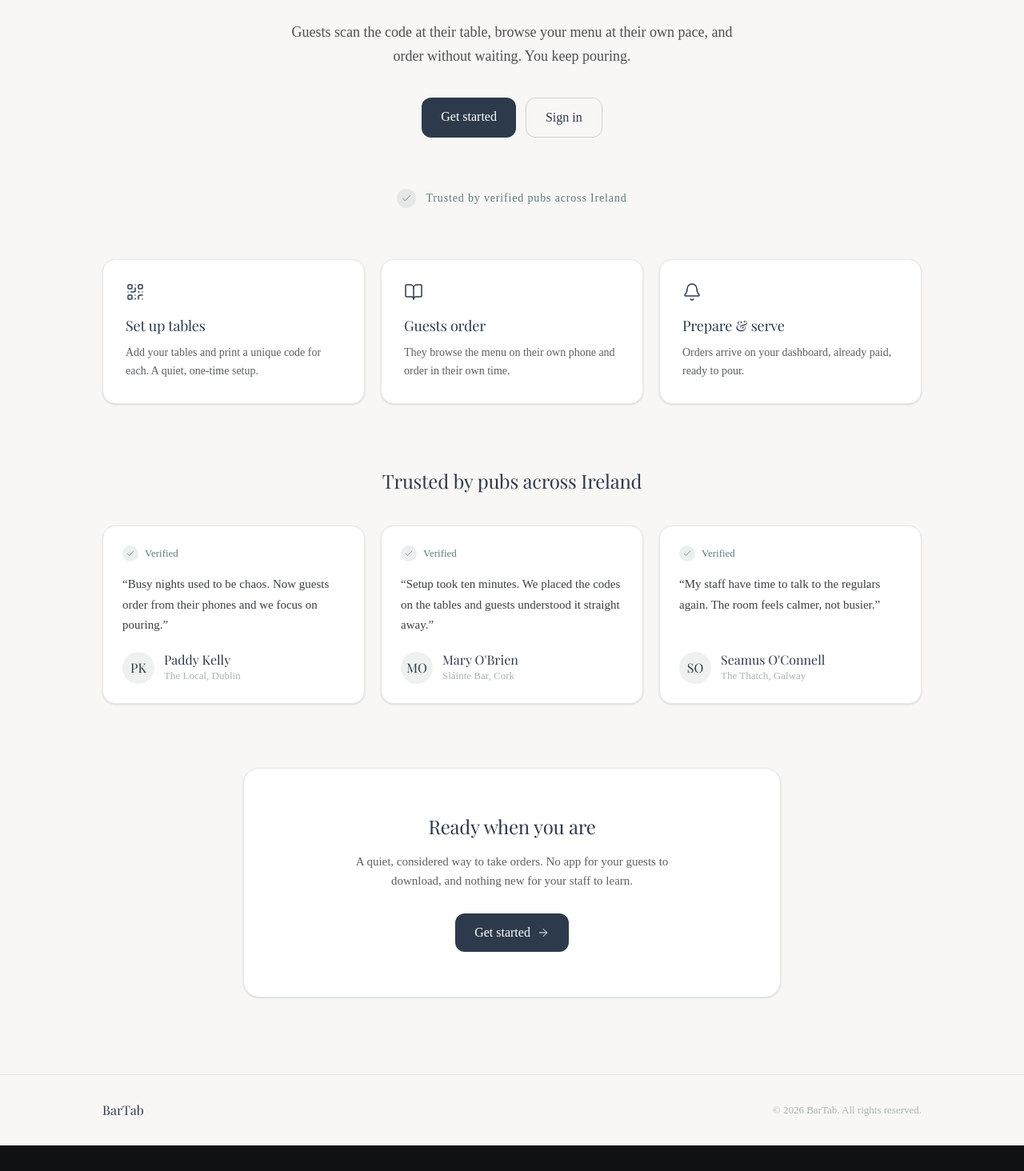
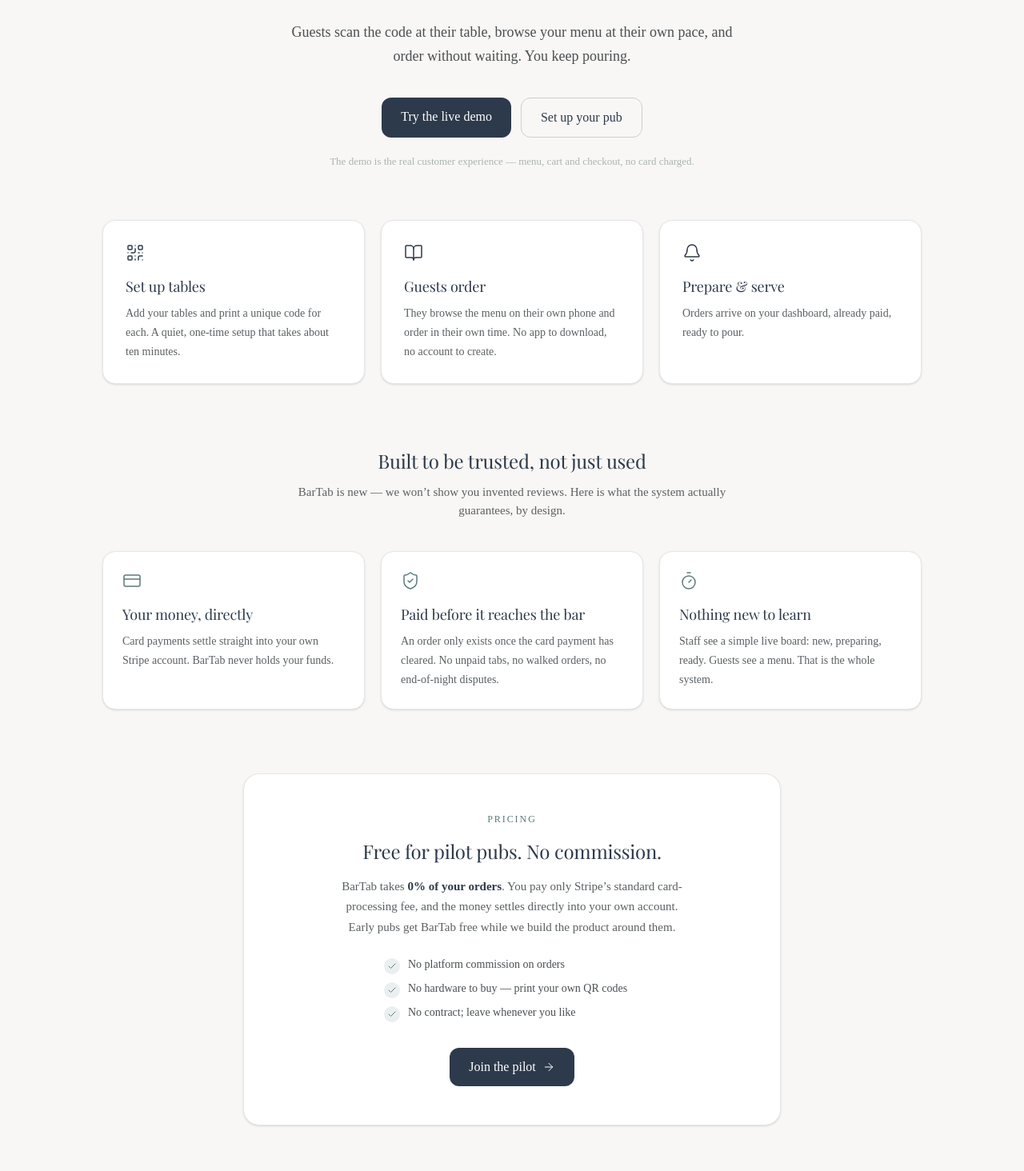
Before and after one commit to SeanMcgazza/PUB_GUI, a Next.js app: page / in a window 1280 px wide. Shown: the part 306-1770 px from the top of the page at 80% size. Before the commit the page ends 1738 px from the top, so only its background shows below. Built offline with nearby package versions, Linux system fonts and the light colour scheme.

Commit message:
marketing: remove fabricated testimonials and 'verified' claims; honest pilot pitch, pricing section, demo CTA, legal footer links

```diff
--- a/src/app/page.tsx
+++ b/src/app/page.tsx
@@ -1,21 +1,23 @@
 import Link from 'next/link';
-import { QrCode, BookOpen, Bell, Check, ArrowRight } from 'lucide-react';
+import { QrCode, BookOpen, Bell, Check, ArrowRight, CreditCard, ShieldCheck, Timer } from 'lucide-react';
 
 // Marketing "gateway" — calm, editorial, light. Uses the scoped `.site-theme`
 // palette (slate / muted teal / warm off-white) defined in globals.css so it
-// never collides with the dark customer app or bar dashboard. Deliberately
-// de-commercialised: no urgency, no cart/add metaphors, no "18+" tags.
+// never collides with the dark customer app or bar dashboard.
+//
+// Honesty rule: no invented customers, no fabricated quotes, no "verified"
+// claims. BarTab is pre-launch — the page says so, and sells the pilot.
 
 const STEPS = [
   {
     icon: QrCode,
     title: 'Set up tables',
-    body: 'Add your tables and print a unique code for each. A quiet, one-time setup.',
+    body: 'Add your tables and print a unique code for each. A quiet, one-time setup that takes about ten minutes.',
   },
   {
     icon: BookOpen,
     title: 'Guests order',
-    body: 'They browse the menu on their own phone and order in their own time.',
+    body: 'They browse the menu on their own phone and order in their own time. No app to download, no account to create.',
   },
   {
     icon: Bell,
@@ -24,40 +26,23 @@ const STEPS = [
   },
 ];
 
-const TESTIMONIALS = [
+const PROMISES = [
   {
-    initials: 'PK',
-    quote:
-      'Busy nights used to be chaos. Now guests order from their phones and we focus on pouring.',
-    name: 'Paddy Kelly',
-    place: 'The Local, Dublin',
+    icon: CreditCard,
+    title: 'Your money, directly',
+    body: 'Card payments settle straight into your own Stripe account. BarTab never holds your funds.',
   },
   {
-    initials: 'MO',
-    quote:
-      'Setup took ten minutes. We placed the codes on the tables and guests understood it straight away.',
-    name: "Mary O'Brien",
-    place: 'Sláinte Bar, Cork',
+    icon: ShieldCheck,
+    title: 'Paid before it reaches the bar',
+    body: 'An order only exists once the card payment has cleared. No unpaid tabs, no walked orders, no end-of-night disputes.',
   },
   {
-    initials: 'SO',
-    quote:
-      'My staff have time to talk to the regulars again. The room feels calmer, not busier.',
-    name: "Seamus O'Connell",
-    place: 'The Thatch, Galway',
+    icon: Timer,
+    title: 'Nothing new to learn',
+    body: 'Staff see a simple live board: new, preparing, ready. Guests see a menu. That is the whole system.',
   },
 ];
-
-function Seal({ label = 'Verified' }: { label?: string }) {
-  return (
-    <span className="inline-flex items-center gap-2 text-[13px] text-[#5D7A7D]">
-      <span className="flex items-center justify-center w-5 h-5 rounded-full bg-[#5D7A7D]/12">
-        <Check className="w-3 h-3" strokeWidth={1.5} />
-      </span>
-      {label}
-    </span>
-  );
-}
 
 export default function HomePage() {
   return (
@@ -69,6 +54,12 @@ export default function HomePage() {
             BarTab
           </Link>
           <div className="flex items-center gap-5 text-sm">
+            <Link
+              href="/order/the-local/table1"
+              className="hidden sm:inline text-[#5D7A7D] hover:text-[#2D3A4B] transition-colors"
+            >
+              Try the demo
+            </Link>
             <Link href="/login" className="text-[#2D3A4B] hover:text-[#1F2A38] transition-colors">
               Sign in
             </Link>
@@ -97,30 +88,23 @@ export default function HomePage() {
           </p>
           <div className="flex flex-col sm:flex-row gap-3 justify-center">
             <Link
-              href="/signup"
+              href="/order/the-local/table1"
               className="bg-[#2D3A4B] text-white font-medium px-6 py-3 rounded-lg hover:bg-[#1F2A38] transition-colors"
             >
-              Get started
+              Try the live demo
             </Link>
             <Link
-              href="/login"
+              href="/signup"
               className="border border-[#C9CFD2] text-[#2D3A4B] font-medium px-6 py-3 rounded-lg hover:bg-white transition-colors"
             >
-              Sign in
+              Set up your pub
             </Link>
           </div>
+          <p className="text-[13px] text-[#A8B5B1] mt-5">
+            The demo is the real customer experience — menu, cart and checkout, no card charged.
+          </p>
         </div>
       </section>
-
-      {/* Trust line */}
-      <div className="flex items-center justify-center gap-3 px-6 pb-16">
-        <span className="flex items-center justify-center w-6 h-6 rounded-full bg-[#5D7A7D]/12 text-[#5D7A7D]">
-          <Check className="w-3.5 h-3.5" strokeWidth={1.5} />
-        </span>
-        <span className="text-sm tracking-[0.06em] text-[#5D7A7D]">
-          Trusted by verified pubs across Ireland
-        </span>
-      </div>
 
       {/* How it works */}
       <section className="px-6 pb-20">
@@ -138,40 +122,70 @@ export default function HomePage() {
         </div>
       </section>
 
-      {/* Testimonials — calm cards with a quality seal */}
+      {/* What we promise — replaces invented testimonials with claims we can stand over */}
       <section className="px-6 pb-20">
         <div className="max-w-5xl mx-auto">
-          <h2 className="font-display text-2xl text-[#2D3A4B] text-center mb-10">
-            Trusted by pubs across Ireland
+          <h2 className="font-display text-2xl text-[#2D3A4B] text-center mb-3">
+            Built to be trusted, not just used
           </h2>
+          <p className="text-[15px] text-[#5B6063] text-center max-w-xl mx-auto mb-10">
+            BarTab is new — we won&rsquo;t show you invented reviews. Here is what the system
+            actually guarantees, by design.
+          </p>
           <div className="grid md:grid-cols-3 gap-5">
-            {TESTIMONIALS.map((t) => (
+            {PROMISES.map((p) => (
               <div
-                key={t.name}
-                className="bg-white border border-[#E5E7EB] rounded-xl shadow-sm p-6 flex flex-col"
+                key={p.title}
+                className="bg-white border border-[#E5E7EB] rounded-xl shadow-sm p-6"
               >
-                <Seal />
-                <p className="text-[15px] leading-[1.7] text-[#3A3F42] mt-4 mb-5 flex-1">
-                  &ldquo;{t.quote}&rdquo;
-                </p>
-                <div className="flex items-center gap-3">
-                  <div className="w-10 h-10 rounded-full bg-[#EEF1F0] flex items-center justify-center font-display text-[#2D3A4B]">
-                    {t.initials}
-                  </div>
-                  <div>
-                    <p className="font-display text-[#2D3A4B] leading-tight">{t.name}</p>
-                    <p className="text-[13px] text-[#A8B5B1]">{t.place}</p>
-                  </div>
-                </div>
+                <p.icon className="w-6 h-6 text-[#5D7A7D]" strokeWidth={1.5} />
+                <h3 className="font-display text-lg text-[#2D3A4B] mt-4 mb-2">{p.title}</h3>
+                <p className="text-sm leading-[1.7] text-[#5B6063]">{p.body}</p>
               </div>
             ))}
           </div>
         </div>
       </section>
 
+      {/* Pricing */}
+      <section className="px-6 pb-20" id="pricing">
+        <div className="max-w-2xl mx-auto text-center bg-white border border-[#E5E7EB] rounded-2xl shadow-sm px-8 py-12">
+          <p className="text-xs uppercase tracking-[0.16em] text-[#5D7A7D] mb-4">Pricing</p>
+          <h2 className="font-display text-2xl text-[#2D3A4B] mb-4">
+            Free for pilot pubs. No commission.
+          </h2>
+          <p className="text-[15px] leading-[1.7] text-[#5B6063] max-w-md mx-auto mb-6">
+            BarTab takes <strong className="text-[#2D3A4B]">0% of your orders</strong>. You pay
+            only Stripe&rsquo;s standard card-processing fee, and the money settles directly into
+            your own account. Early pubs get BarTab free while we build the product around them.
+          </p>
+          <ul className="text-sm text-[#4A4F52] space-y-2 max-w-xs mx-auto text-left mb-8">
+            {[
+              'No platform commission on orders',
+              'No hardware to buy — print your own QR codes',
+              'No contract; leave whenever you like',
+            ].map((line) => (
+              <li key={line} className="flex items-start gap-2.5">
+                <span className="flex items-center justify-center w-5 h-5 rounded-full bg-[#5D7A7D]/12 text-[#5D7A7D] shrink-0 mt-0.5">
+                  <Check className="w-3 h-3" strokeWidth={2} />
+                </span>
+                {line}
+              </li>
+            ))}
+          </ul>
+          <Link
+            href="/signup"
+            className="inline-flex items-center gap-2 bg-[#2D3A4B] text-white font-medium px-6 py-3 rounded-lg hover:bg-[#1F2A38] transition-colors"
+          >
+            Join the pilot
+            <ArrowRight className="w-4 h-4" strokeWidth={1.5} />
+          </Link>
+        </div>
+      </section>
+
       {/* Closing */}
       <section className="px-6 pb-24">
-        <div className="max-w-2xl mx-auto text-center bg-white border border-[#E5E7EB] rounded-2xl shadow-sm px-8 py-14">
+        <div className="max-w-2xl mx-auto text-center">
           <h2 className="font-display text-2xl text-[#2D3A4B] mb-4">Ready when you are</h2>
           <p className="text-[15px] leading-[1.65] text-[#5B6063] max-w-md mx-auto mb-7">
             A quiet, considered way to take orders. No app for your guests to download, and nothing
@@ -189,11 +203,17 @@ export default function HomePage() {
 
       {/* Footer */}
       <footer className="border-t border-[#E5E7EB] px-6 py-8">
-        <div className="max-w-5xl mx-auto flex items-center justify-between">
+        <div className="max-w-5xl mx-auto flex flex-col sm:flex-row items-center justify-between gap-4">
           <span className="font-display text-[#2D3A4B]">BarTab</span>
-          <p className="text-[13px] text-[#A8B5B1]">
-            © {new Date().getFullYear()} BarTab. All rights reserved.
-          </p>
+          <div className="flex items-center gap-5 text-[13px] text-[#5B6063]">
+            <Link href="/privacy" className="hover:text-[#2D3A4B] transition-colors">
+              Privacy
+            </Link>
+            <Link href="/terms" className="hover:text-[#2D3A4B] transition-colors">
+              Terms
+            </Link>
+            <p className="text-[#A8B5B1]">© {new Date().getFullYear()} BarTab</p>
+          </div>
         </div>
       </footer>
     </div>
```
